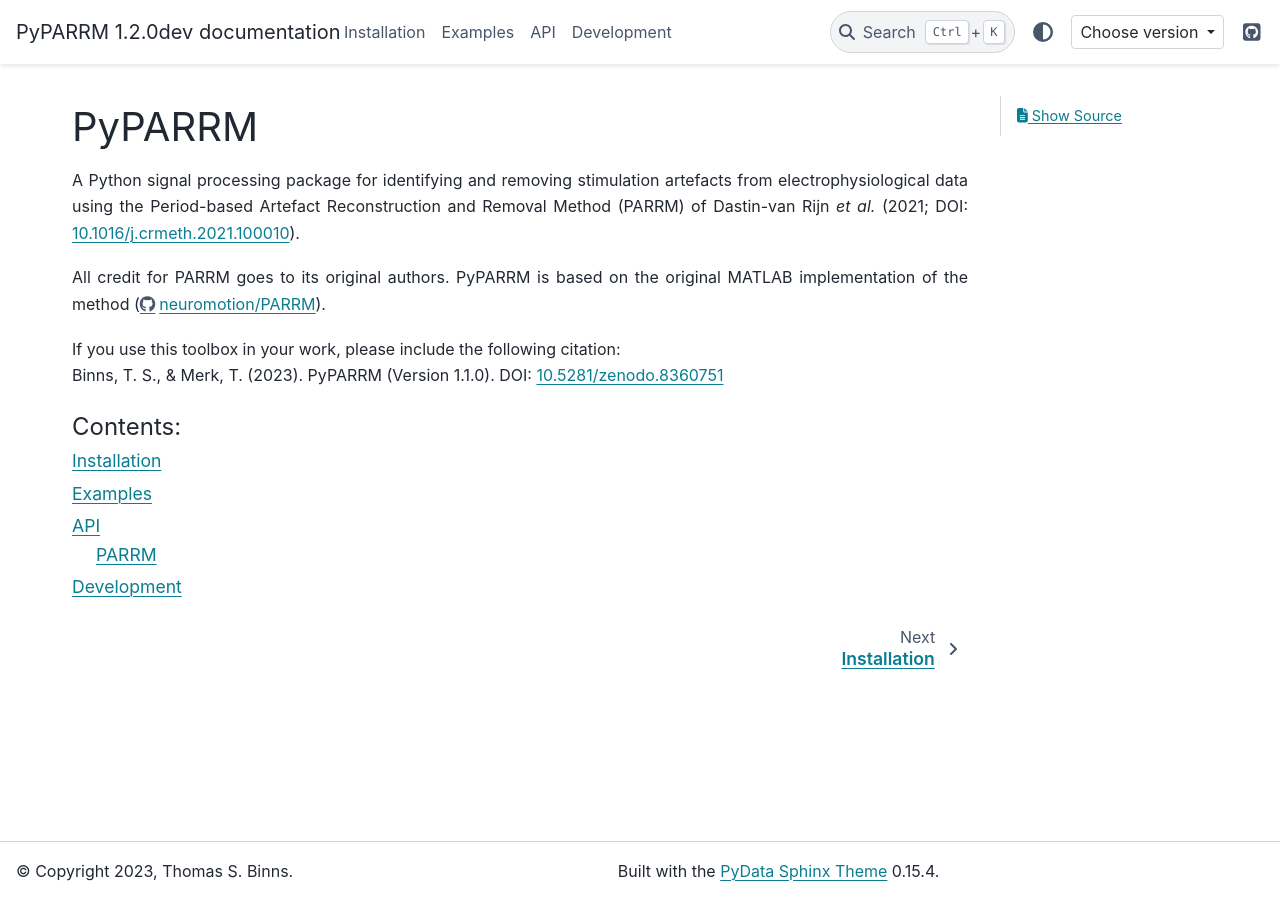
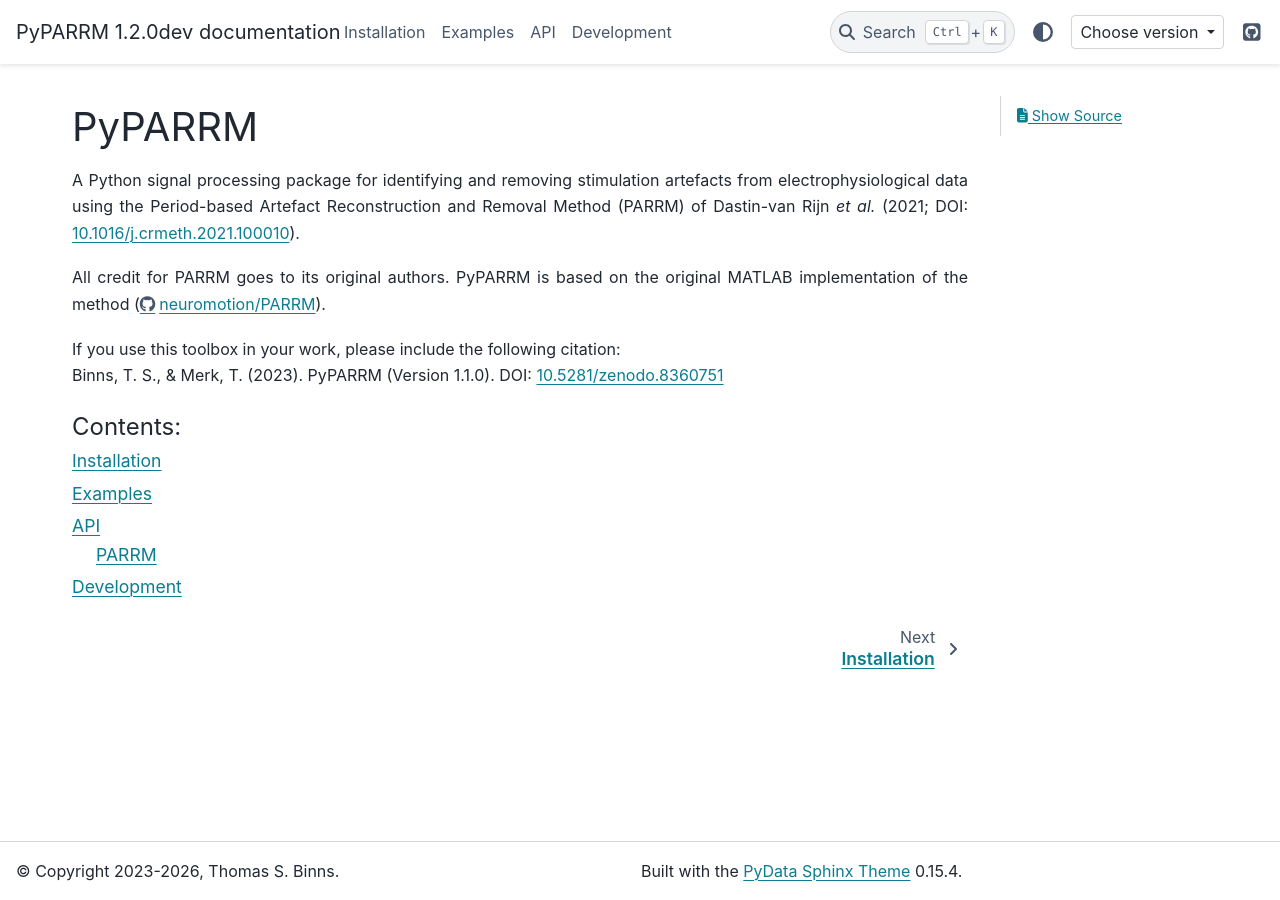
Before and after one commit to neuromodulation/PyPARRM, a Sphinx documentation site: the page built from docs/source/index.rst, in a window 1280 px wide. Built offline with Sphinx 7.4.7 and the PyData theme 0.15.4, drawn with Linux system fonts in a browser that asks for light colours; pages that are not in the unit, such as notebooks, are missing from menus; comment, search, counter and statistics services are not loaded.

Commit message:
[MAINT] Update copyright (#92)

```diff
--- a/docs/source/conf.py
+++ b/docs/source/conf.py
@@ -14,7 +14,7 @@
 
 
 project = "PyPARRM"
-copyright = "2023, Thomas S. Binns"
+copyright = "2023-2026, Thomas S. Binns"
 author = "Thomas S. Binns"
 release = "1.2.0dev"
 
```
Also changed, not shown: LICENSE.txt.
